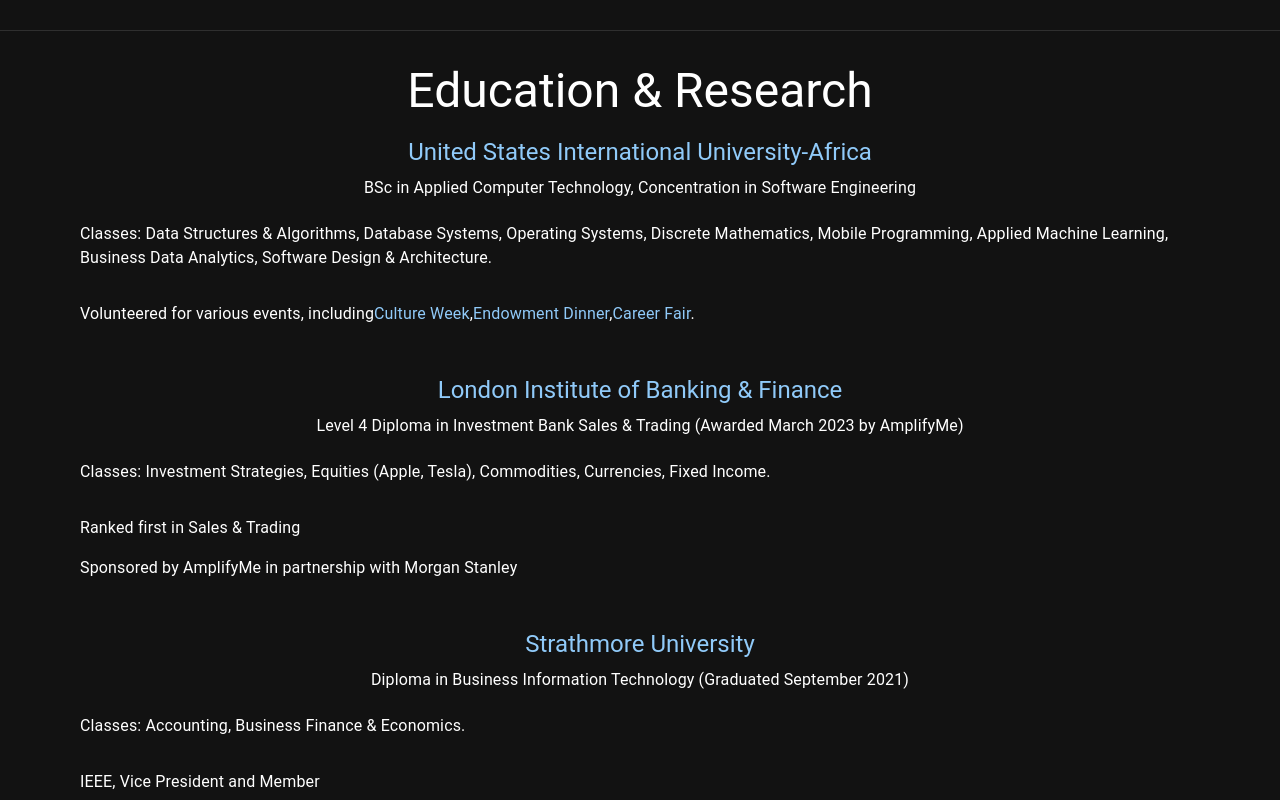
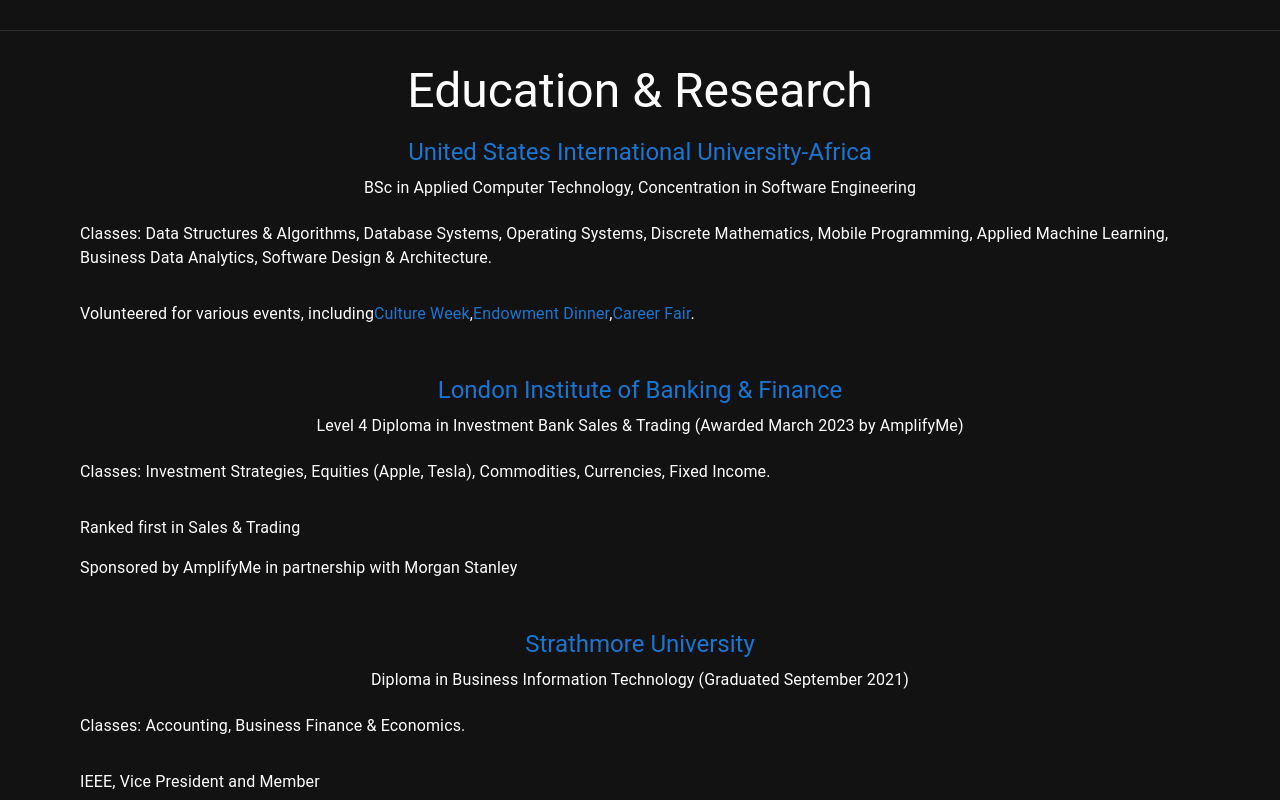
Before and after one commit to olivernjeru/olivernjeru.github.io, a React (Create React App) app: page / in a window 1280 px wide. Shown: the part 820-1620 px from the top of the page. Built offline with nearby package versions, Linux system fonts and the light colour scheme.

Commit message:
add a custom color to be uniform with other components sections

```diff
--- a/src/components/utilities/formats/NoUnderlineLink.js
+++ b/src/components/utilities/formats/NoUnderlineLink.js
@@ -7,7 +7,7 @@ const NoUnderlineLink = ({ href, children }) => (
     href={href}
     target="_blank"
     rel="noopener"
-    style={{ textDecoration: 'none' }}
+    style={{ textDecoration: 'none', color: "#1976d2" }}
   >
     {children}
   </Link>
```
